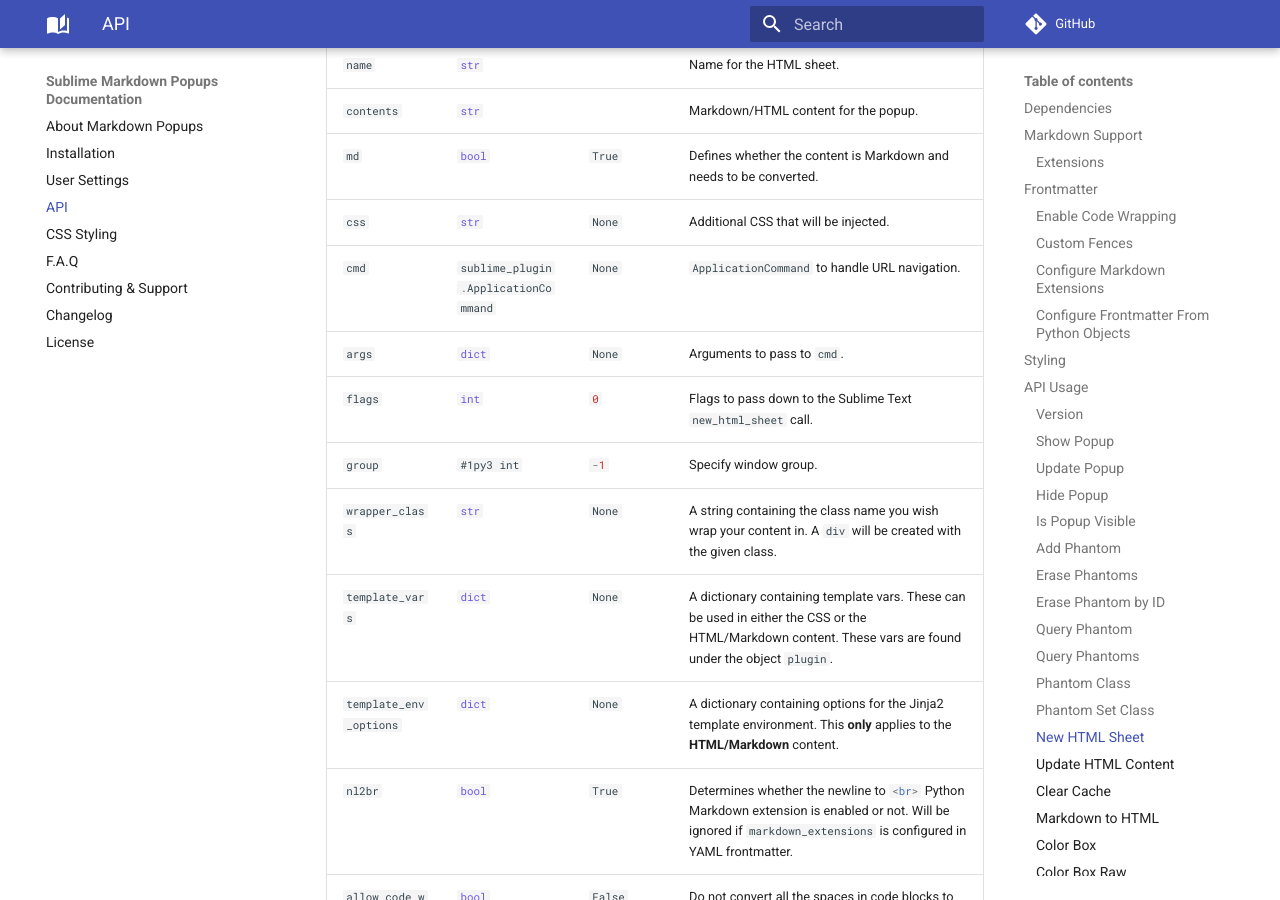
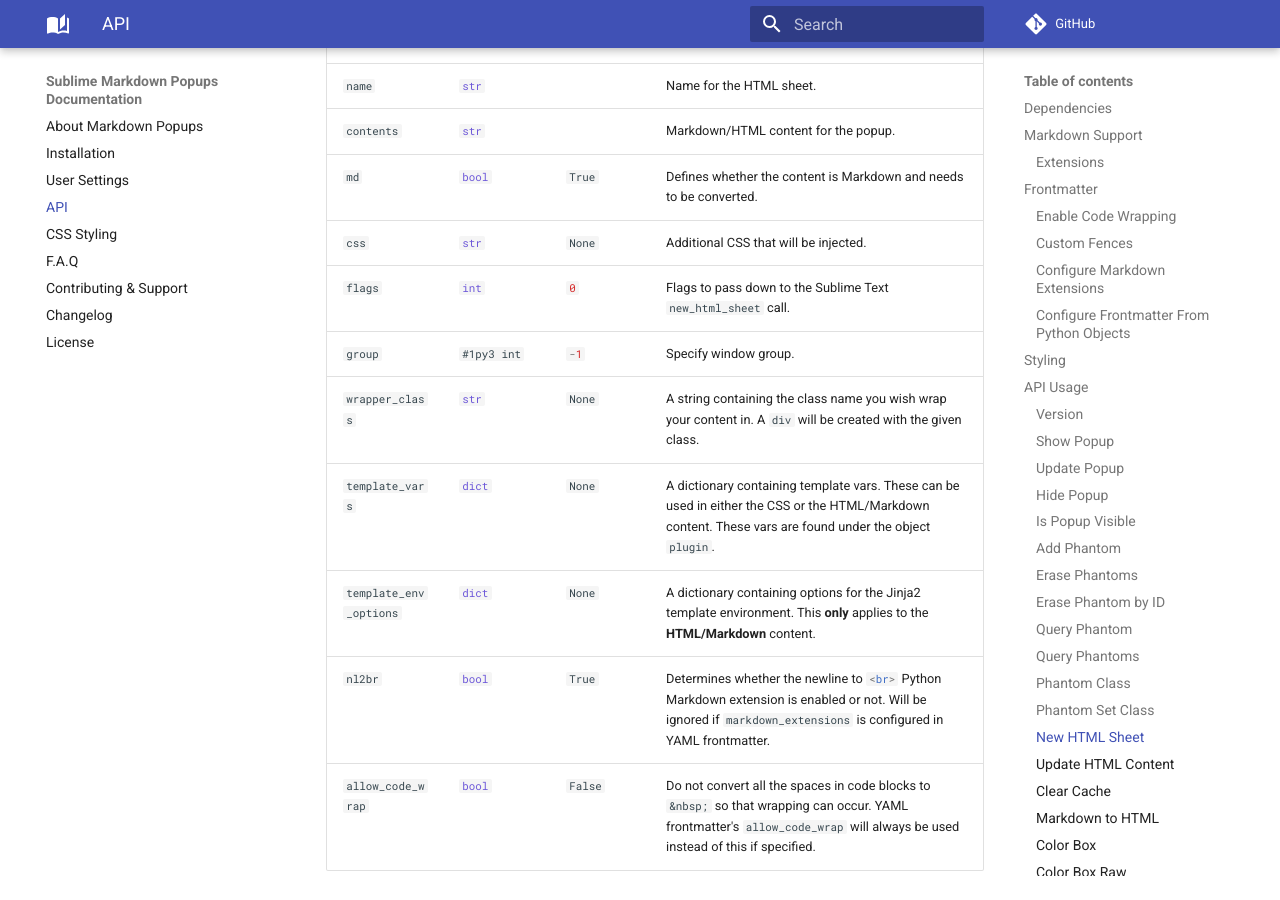
Before and after one commit to facelessuser/sublime-markdown-popups, an MkDocs documentation site: the page built from docs/src/markdown/api.md, in a window 1280 px wide and 900 px high, scrolled down 15550 px. Built offline with MkDocs 1.6.1 and Material for MkDocs 9.7.7, drawn with Linux system fonts in a browser that asks for light colours; comment, search, counter and statistics services are not loaded.

Commit message:
update: remove cmd and arg reference in docs

```diff
--- a/docs/src/markdown/api.md
+++ b/docs/src/markdown/api.md
@@ -436,8 +436,6 @@
     `contents`             | `#!py3 str`                               |               | Markdown/HTML content for the popup.
     `md`                   | `#!py3 bool`                              | `#!py3 True`  | Defines whether the content is Markdown and needs to be converted.
     `css`                  | `#!py3 str`                               | `#!py3 None`  | Additional CSS that will be injected.
-    `cmd`                  | `#!py3 sublime_plugin.ApplicationCommand` | `#!py3 None`  | `ApplicationCommand` to handle URL navigation.
-    `args`                 | `#!py3 dict`                              | `#!py3 None`  | Arguments to pass to `cmd`.
     `flags`                | `#!py3 int`                               | `#!py3 0`     | Flags to pass down to the Sublime Text `new_html_sheet` call.
     `group`                | `#1py3 int`                               | `#!py3 -1`    | Specify window group.
     `wrapper_class`        | `#!py3 str`                               | `#!py3 None`  | A string containing the class name you wish wrap your content in.  A `div` will be created with the given class.
```
